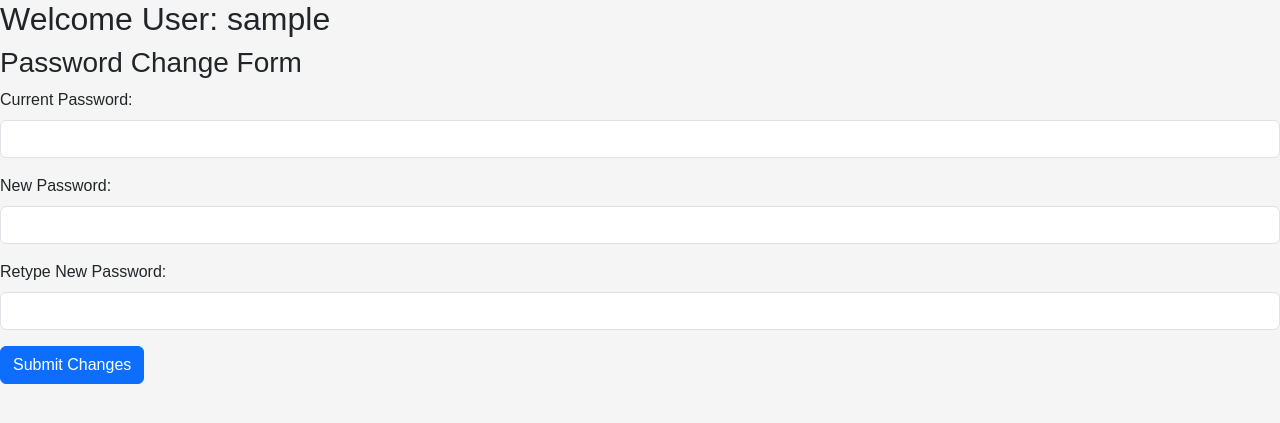
After one commit to CelynChew/CITS3403, a Flask app: page /edit_profile in a window 1280 px wide. The commit adds this page. Shown: the top 423 px of the page. Run offline with Flask 3, Linux system fonts and the light colour scheme; the visitor is signed in with stand-in values (Sample User, id 1); data comes from the database, SQL or seed files in the repository.

Commit message:
Created Profile Page Where users Can Change their password

```diff
--- a/app/routes.py
+++ b/app/routes.py
@@ -434,5 +434,32 @@ def data():
 
     return jsonify(users = user_data, msgs = msgs_data, chats = chats_data, user_chats = user_chats_data)
 
+@app.route("/edit_profile", methods=['POST', 'GET'])
+@login_required
+def edit_profile():
+    user = User.query.filter_by(username=current_user.username).first()
+    username = user.username
+    error_message = None
+    if request.method == 'POST':
+        oldpword = request.form['currentpword']
+        newpword = request.form['newpword']
+        retype = request.form['retypenewPword']
+
+        user = User.query.filter_by(username=current_user.username, password=oldpword).first()
+
+        if user == None:
+            return render_template('edit_profile.html', error_message='Incorrect Password for User')
+
+        elif newpword != retype:
+            return render_template('edit_profile.html', error_message='New Passwords Do Not Match')
+
+        else:
+
+            user = User.query.filter_by(username=username, password=oldpword).first()
+            user.password = newpword
+            db.session.commit()
+            return render_template('edit_profile.html')
+    return render_template('edit_profile.html')
+
 if __name__ == '__main__':
     app.run(debug=True)
--- a/app/templates/chatroom.html
+++ b/app/templates/chatroom.html
@@ -34,6 +34,7 @@
                     <li class="nav-item">
                         <button class="btn btn-danger" style="margin-top: 3px;" onclick="LoggingOut()">Logout</button>
                     </li>
+                    <a href="{{ url_for('edit_profile', username=current_user.username) }}">Profile</a>
                 </ul>
             </div>
         </div>
--- /dev/null
+++ b/app/templates/edit_profile.html
@@ -0,0 +1,48 @@
+<!DOCTYPE html>
+<head>
+    <title>Chatroom</title>
+    <!-- Bootstrap -->
+    <link rel="stylesheet" href="https://cdn.jsdelivr.net/npm/bootstrap@5.3.3/dist/css/bootstrap.min.css">
+    <!-- Bootstrap Icons -->
+    <link href="https://cdn.jsdelivr.net/npm/bootstrap-icons@1.8.0/font/bootstrap-icons.css" rel="stylesheet">
+    <!-- chatroom.css -->
+    <link rel="stylesheet" href="../static/css/chatroom.css">
+</head>
+
+<body>
+
+<h2> Welcome User: {{ current_user.username }}</h2>
+<h3>Password Change Form</h3>
+<form id="edit-profile" action="/edit_profile" method="POST">
+    <div class="mb-3">
+        <!-- New username input-->
+        <label for="currentpword" class="form-label">Current Password:</label>
+        <input type="text" class="form-control" id="currentpword" name="currentpword" required>
+    </div>
+    <div class="mb-3">
+        <!-- Password input -->
+        <label for="newpword" class="form-label">New Password:</label>
+        <input type="password" class="form-control" id="newpword" name="newpword" required>
+    </div>
+    <div class="mb-3">
+        <!-- Retyped Password input -->
+        <label for="retypenewPword" class="form-label">Retype New Password:</label>
+        <input type="password" class="form-control" id="retypenewPword" name="retypenewPword" required>
+    </div>
+    <div class="mb-3">
+        <!-- Submit Button -->
+        <button type="submit" class="btn btn-primary" id="submit-btn">Submit Changes</button>
+    </div>
+
+    <!-- Error message if passwords do not match -->
+    {% if password_error %}
+        <p style="color: red;">{{ password_error }}</p>
+    {% endif %}
+    <!-- Error message if username already exists -->
+    {% if error_message %}
+        <p style="color: red;">{{ error_message }}</p>
+    {% endif %}
+</form>
+
+
+</body>
```
